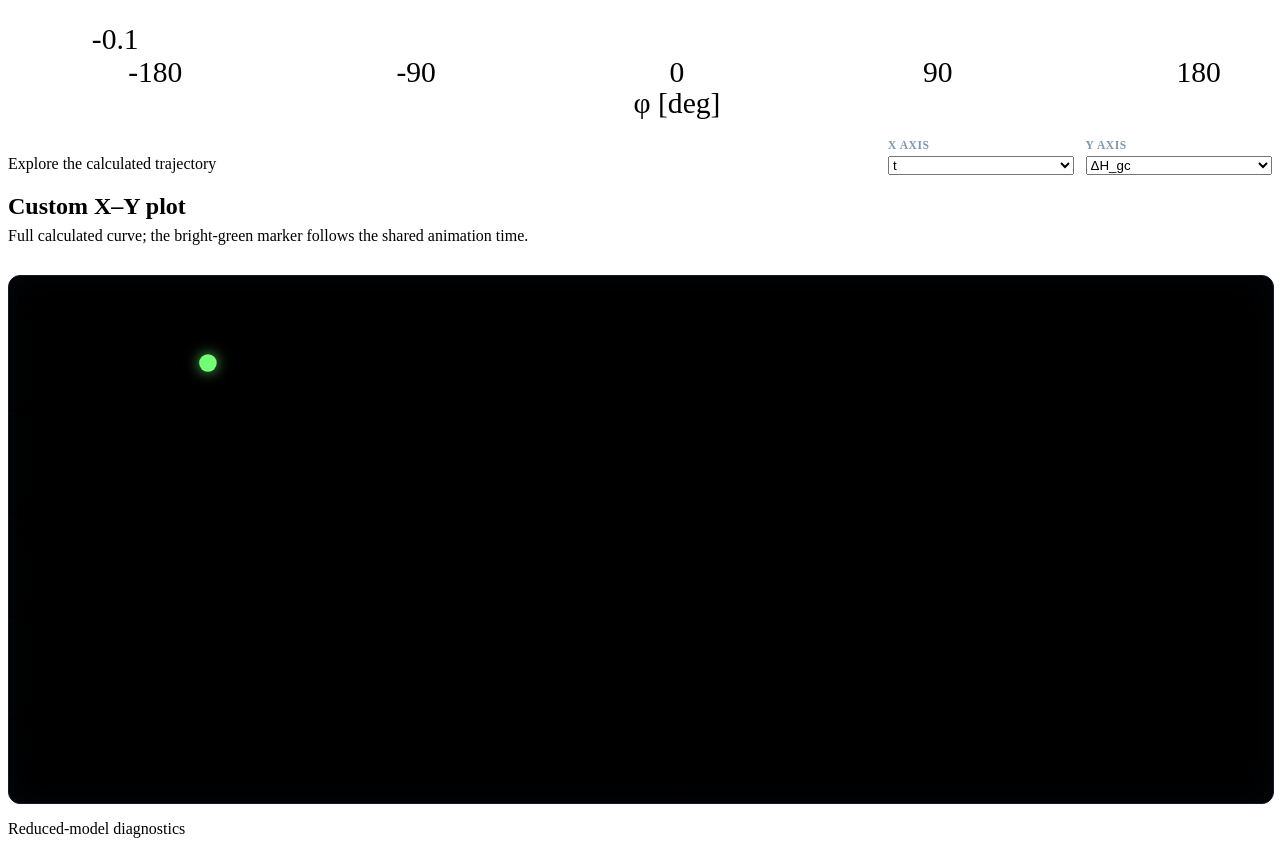
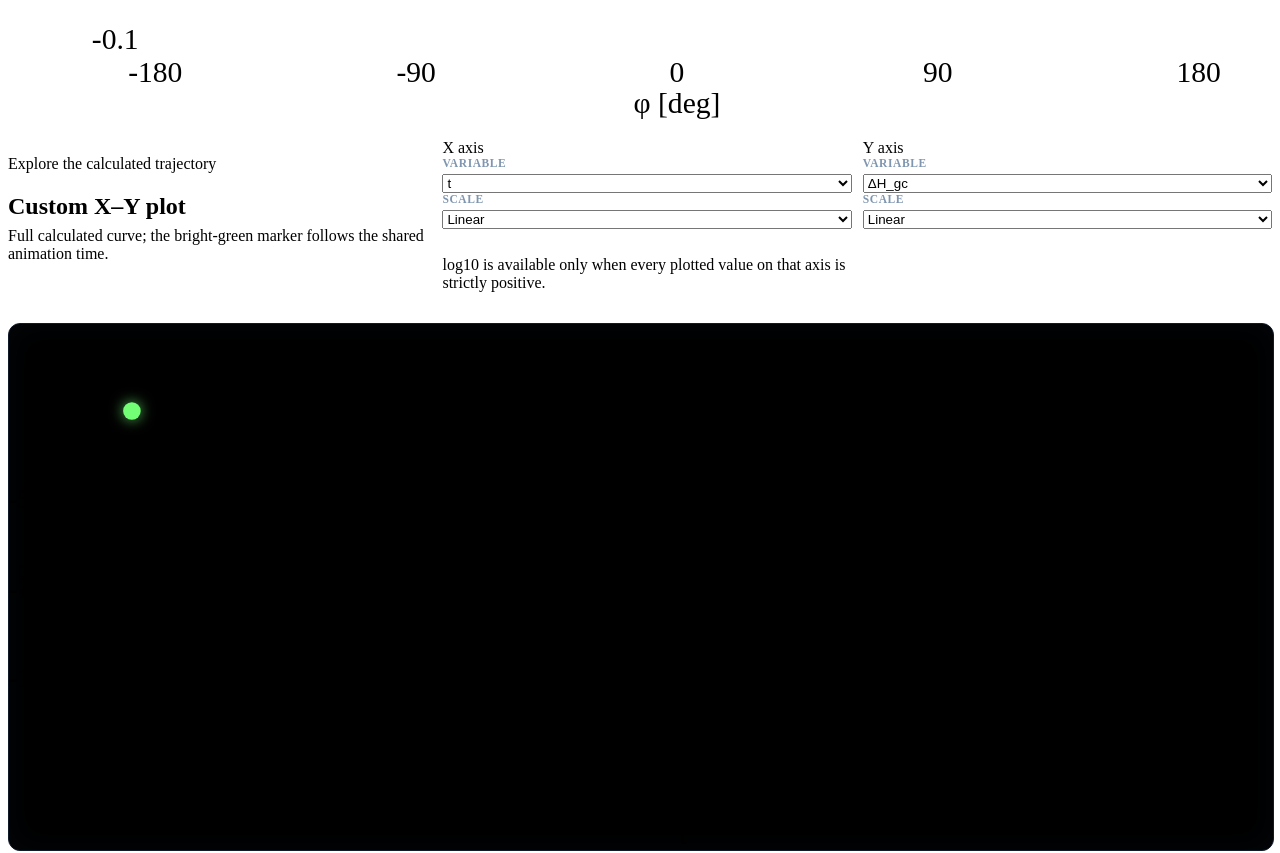
Before and after one commit to ttanigaw/cr3bp-guiding-center, a React (Vite) app: page / in a window 1280 px wide. Shown: the part 5200-6053 px from the top of the page. Built offline with nearby package versions, Linux system fonts and the light colour scheme; the HTML template or start-up script is replaced by a standard one.

Commit message:
Add anchored ticks and log scales to custom plot

```diff
--- a/src/components/CustomDiagnosticPlot.tsx
+++ b/src/components/CustomDiagnosticPlot.tsx
@@ -1,4 +1,4 @@
-import { useMemo, useState } from 'react'
+import { useEffect, useMemo, useState } from 'react'
 import { diagnosticSample, trajectoryDiagnosticData, type DiagnosticSample } from '../diagnostics/diagnosticData'
 import {
   diagnosticVariableByKey,
@@ -8,16 +8,20 @@ import {
   type DiagnosticVariableKey,
 } from '../diagnostics/diagnosticVariables'
 import type { TrajectoryPoint } from '../physics/integrator'
+import {
+  buildAxisScale,
+  formatLog10Tick,
+  isLogScaleAvailable,
+  transformAxisValue,
+  type AxisScaleMode,
+  type PlotRange,
+} from '../visualization/customPlotScale'
+import './CustomDiagnosticPlot.css'
 
 interface CustomDiagnosticPlotProps {
   trajectory: readonly TrajectoryPoint[]
   currentPoint: TrajectoryPoint
   mu: number
-}
-
-interface Range {
-  min: number
-  max: number
 }
 
 const WIDTH = 720
@@ -27,43 +31,11 @@ const INNER_WIDTH = WIDTH - MARGIN.left - MARGIN.right
 const INNER_HEIGHT = HEIGHT - MARGIN.top - MARGIN.bottom
 const MAX_RENDER_POINTS_PER_SEGMENT = 1800
 
-function autoRange(values: number[], definition: DiagnosticVariableDefinition): Range {
-  let min = Number.POSITIVE_INFINITY
-  let max = Number.NEGATIVE_INFINITY
-
-  for (const value of values) {
-    min = Math.min(min, value)
-    max = Math.max(max, value)
-  }
-
-  if (definition.referenceValue !== undefined) {
-    min = Math.min(min, definition.referenceValue)
-    max = Math.max(max, definition.referenceValue)
-  }
-
-  if (max - min < definition.minimumSpan) {
-    const center = (min + max) / 2
-    min = center - definition.minimumSpan / 2
-    max = center + definition.minimumSpan / 2
-  }
-
-  const span = max - min
-  const padding = span * 0.08
-  return { min: min - padding, max: max + padding }
-}
-
-function makeTicks(range: Range, count = 5): number[] {
-  return Array.from(
-    { length: count },
-    (_, index) => range.min + ((range.max - range.min) * index) / (count - 1),
-  )
-}
-
-function scaleX(value: number, range: Range): number {
+function scaleX(value: number, range: PlotRange): number {
   return MARGIN.left + ((value - range.min) / (range.max - range.min)) * INNER_WIDTH
 }
 
-function scaleY(value: number, range: Range): number {
+function scaleY(value: number, range: PlotRange): number {
   return MARGIN.top + (1 - (value - range.min) / (range.max - range.min)) * INNER_HEIGHT
 }
 
@@ -80,20 +52,36 @@ function pathFromSamples(
   samples: DiagnosticSample[],
   xDefinition: DiagnosticVariableDefinition,
   yDefinition: DiagnosticVariableDefinition,
-  xRange: Range,
-  yRange: Range,
+  xMode: AxisScaleMode,
+  yMode: AxisScaleMode,
+  xRange: PlotRange,
+  yRange: PlotRange,
 ): string {
   return sampledSegment(samples)
     .map((sample, index) => {
-      const x = scaleX(xDefinition.value(sample), xRange)
-      const y = scaleY(yDefinition.value(sample), yRange)
+      const xValue = transformAxisValue(xDefinition.value(sample), xMode)
+      const yValue = transformAxisValue(yDefinition.value(sample), yMode)
+      const x = scaleX(xValue, xRange)
+      const y = scaleY(yValue, yRange)
       return `${index === 0 ? 'M' : 'L'} ${x.toFixed(3)} ${y.toFixed(3)}`
     })
     .join(' ')
 }
 
-function referenceInRange(reference: number | undefined, range: Range): reference is number {
+function referenceInRange(reference: number | undefined, range: PlotRange): reference is number {
   return reference !== undefined && reference >= range.min && reference <= range.max
+}
+
+function axisLabel(definition: DiagnosticVariableDefinition, mode: AxisScaleMode): string {
+  return mode === 'log10' ? `log10(${definition.axisLabel})` : definition.axisLabel
+}
+
+function formatAxisTick(
+  value: number,
+  definition: DiagnosticVariableDefinition,
+  mode: AxisScaleMode,
+): string {
+  return mode === 'log10' ? formatLog10Tick(value) : definition.formatTick(value)
 }
 
 export default function CustomDiagnosticPlot({
@@ -103,32 +91,80 @@ export default function CustomDiagnosticPlot({
 }: CustomDiagnosticPlotProps) {
   const [xKey, setXKey] = useState<DiagnosticVariableKey>('t')
   const [yKey, setYKey] = useState<DiagnosticVariableKey>('deltaHGc')
+  const [xScaleMode, setXScaleMode] = useState<AxisScaleMode>('linear')
+  const [yScaleMode, setYScaleMode] = useState<AxisScaleMode>('linear')
 
   const samples = useMemo(() => trajectoryDiagnosticData(trajectory, mu), [trajectory, mu])
   const initialHamiltonian = samples[0].hGc
   const current = diagnosticSample(currentPoint, mu, initialHamiltonian)
   const xDefinition = diagnosticVariableByKey[xKey]
   const yDefinition = diagnosticVariableByKey[yKey]
+  const xValues = useMemo(() => samples.map(xDefinition.value), [samples, xDefinition])
+  const yValues = useMemo(() => samples.map(yDefinition.value), [samples, yDefinition])
+  const xLogAvailable = isLogScaleAvailable(xValues)
+  const yLogAvailable = isLogScaleAvailable(yValues)
+  const resolvedXScale: AxisScaleMode = xScaleMode === 'log10' && xLogAvailable ? 'log10' : 'linear'
+  const resolvedYScale: AxisScaleMode = yScaleMode === 'log10' && yLogAvailable ? 'log10' : 'linear'
 
-  const xRange = useMemo(
-    () => autoRange(samples.map(xDefinition.value), xDefinition),
-    [samples, xDefinition],
+  useEffect(() => {
+    if (xScaleMode === 'log10' && !xLogAvailable) setXScaleMode('linear')
+  }, [xScaleMode, xLogAvailable])
+
+  useEffect(() => {
+    if (yScaleMode === 'log10' && !yLogAvailable) setYScaleMode('linear')
+  }, [yScaleMode, yLogAvailable])
+
+  const xLayout = useMemo(
+    () => buildAxisScale(xValues, xDefinition.minimumSpan, xDefinition.referenceValue, resolvedXScale),
+    [xValues, xDefinition, resolvedXScale],
   )
-  const yRange = useMemo(
-    () => autoRange(samples.map(yDefinition.value), yDefinition),
-    [samples, yDefinition],
+  const yLayout = useMemo(
+    () => buildAxisScale(yValues, yDefinition.minimumSpan, yDefinition.referenceValue, resolvedYScale),
+    [yValues, yDefinition, resolvedYScale],
   )
   const paths = useMemo(
     () => splitDiagnosticSegments(samples, xKey, yKey).map((segment) =>
-      pathFromSamples(segment, xDefinition, yDefinition, xRange, yRange)),
-    [samples, xKey, yKey, xDefinition, yDefinition, xRange, yRange],
+      pathFromSamples(
+        segment,
+        xDefinition,
+        yDefinition,
+        resolvedXScale,
+        resolvedYScale,
+        xLayout.range,
+        yLayout.range,
+      )),
+    [
+      samples,
+      xKey,
+      yKey,
+      xDefinition,
+      yDefinition,
+      resolvedXScale,
+      resolvedYScale,
+      xLayout.range,
+      yLayout.range,
+    ],
   )
 
-  const xTicks = makeTicks(xRange)
-  const yTicks = makeTicks(yRange)
-  const currentX = xDefinition.value(current)
-  const currentY = yDefinition.value(current)
+  const currentX = transformAxisValue(xDefinition.value(current), resolvedXScale)
+  const currentY = transformAxisValue(yDefinition.value(current), resolvedYScale)
   const usesWrappedPhi = xDefinition.wrappedAngle === true || yDefinition.wrappedAngle === true
+  const xAxisLabel = axisLabel(xDefinition, resolvedXScale)
+  const yAxisLabel = axisLabel(yDefinition, resolvedYScale)
+
+  const handleXVariableChange = (nextKey: DiagnosticVariableKey) => {
+    const nextDefinition = diagnosticVariableByKey[nextKey]
+    const nextValues = samples.map(nextDefinition.value)
+    setXKey(nextKey)
+    if (xScaleMode === 'log10' && !isLogScaleAvailable(nextValues)) setXScaleMode('linear')
+  }
+
+  const handleYVariableChange = (nextKey: DiagnosticVariableKey) => {
+    const nextDefinition = diagnosticVariableByKey[nextKey]
+    const nextValues = samples.map(nextDefinition.value)
+    setYKey(nextKey)
+    if (yScaleMode === 'log10' && !isLogScaleAvailable(nextValues)) setYScaleMode('linear')
+  }
 
   return (
     <section className="custom-diagnostic-card" aria-labelledby="custom-plot-title">
@@ -142,12 +178,14 @@ export default function CustomDiagnosticPlot({
           </p>
         </div>
         <div className="custom-plot-controls" aria-label="Custom diagnostic plot axes">
+          <div className="custom-axis-control">
+            <span className="custom-axis-heading">X axis</span>
             <label>
-            <span>X axis</span>
+              <span>Variable</span>
               <select
                 aria-label="Custom plot X axis"
                 value={xKey}
-              onChange={(event) => setXKey(event.target.value as DiagnosticVariableKey)}
+                onChange={(event) => handleXVariableChange(event.target.value as DiagnosticVariableKey)}
               >
                 {diagnosticVariables.map((definition) => (
                   <option key={definition.key} value={definition.key}>{definition.label}</option>
@@ -155,17 +193,45 @@ export default function CustomDiagnosticPlot({
               </select>
             </label>
             <label>
-            <span>Y axis</span>
+              <span>Scale</span>
+              <select
+                aria-label="Custom plot X scale"
+                value={resolvedXScale}
+                onChange={(event) => setXScaleMode(event.target.value as AxisScaleMode)}
+              >
+                <option value="linear">Linear</option>
+                <option value="log10" disabled={!xLogAvailable}>log10</option>
+              </select>
+            </label>
+          </div>
+
+          <div className="custom-axis-control">
+            <span className="custom-axis-heading">Y axis</span>
+            <label>
+              <span>Variable</span>
               <select
                 aria-label="Custom plot Y axis"
                 value={yKey}
-              onChange={(event) => setYKey(event.target.value as DiagnosticVariableKey)}
+                onChange={(event) => handleYVariableChange(event.target.value as DiagnosticVariableKey)}
               >
                 {diagnosticVariables.map((definition) => (
                   <option key={definition.key} value={definition.key}>{definition.label}</option>
                 ))}
               </select>
             </label>
+            <label>
+              <span>Scale</span>
+              <select
+                aria-label="Custom plot Y scale"
+                value={resolvedYScale}
+                onChange={(event) => setYScaleMode(event.target.value as AxisScaleMode)}
+              >
+                <option value="linear">Linear</option>
+                <option value="log10" disabled={!yLogAvailable}>log10</option>
+              </select>
+            </label>
+          </div>
+          <p className="custom-scale-note">log10 is available only when every plotted value on that axis is strictly positive.</p>
         </div>
       </div>
 
@@ -173,50 +239,52 @@ export default function CustomDiagnosticPlot({
         className="custom-diagnostic-plot"
         viewBox={`0 0 ${WIDTH} ${HEIGHT}`}
         role="img"
-        aria-label={`Custom diagnostic plot: ${yDefinition.axisLabel} versus ${xDefinition.axisLabel}`}
+        aria-label={`Custom diagnostic plot: ${yAxisLabel} versus ${xAxisLabel}`}
         data-x-variable={xKey}
         data-y-variable={yKey}
+        data-x-scale={resolvedXScale}
+        data-y-scale={resolvedYScale}
       >
-        {xTicks.map((tick) => {
-          const x = scaleX(tick, xRange)
+        {xLayout.ticks.map((tick) => {
+          const x = scaleX(tick, xLayout.range)
           return (
             <g key={`x-${tick}`}>
               <line className="state-grid-line" x1={x} y1={MARGIN.top} x2={x} y2={MARGIN.top + INNER_HEIGHT} />
-              <text className="state-tick-label" x={x} y={HEIGHT - 23} textAnchor="middle">
-                {xDefinition.formatTick(tick)}
+              <text className="state-tick-label custom-x-tick-label" x={x} y={HEIGHT - 23} textAnchor="middle">
+                {formatAxisTick(tick, xDefinition, resolvedXScale)}
               </text>
             </g>
           )
         })}
 
-        {yTicks.map((tick) => {
-          const y = scaleY(tick, yRange)
+        {yLayout.ticks.map((tick) => {
+          const y = scaleY(tick, yLayout.range)
           return (
             <g key={`y-${tick}`}>
               <line className="state-grid-line" x1={MARGIN.left} y1={y} x2={MARGIN.left + INNER_WIDTH} y2={y} />
-              <text className="state-tick-label" x={MARGIN.left - 9} y={y + 4} textAnchor="end">
-                {yDefinition.formatTick(tick)}
+              <text className="state-tick-label custom-y-tick-label" x={MARGIN.left - 9} y={y + 4} textAnchor="end">
+                {formatAxisTick(tick, yDefinition, resolvedYScale)}
               </text>
             </g>
           )
         })}
 
-        {referenceInRange(xDefinition.referenceValue, xRange) && (
+        {referenceInRange(xLayout.transformedReference, xLayout.range) && (
           <line
             className="state-reference-line custom-reference-line"
-            x1={scaleX(xDefinition.referenceValue, xRange)}
+            x1={scaleX(xLayout.transformedReference, xLayout.range)}
             y1={MARGIN.top}
-            x2={scaleX(xDefinition.referenceValue, xRange)}
+            x2={scaleX(xLayout.transformedReference, xLayout.range)}
             y2={MARGIN.top + INNER_HEIGHT}
           />
         )}
-        {referenceInRange(yDefinition.referenceValue, yRange) && (
+        {referenceInRange(yLayout.transformedReference, yLayout.range) && (
           <line
             className="state-reference-line custom-reference-line"
             x1={MARGIN.left}
-            y1={scaleY(yDefinition.referenceValue, yRange)}
+            y1={scaleY(yLayout.transformedReference, yLayout.range)}
             x2={MARGIN.left + INNER_WIDTH}
-            y2={scaleY(yDefinition.referenceValue, yRange)}
+            y2={scaleY(yLayout.transformedReference, yLayout.range)}
           />
         )}
 
@@ -229,22 +297,22 @@ export default function CustomDiagnosticPlot({
 
         <circle
           className="custom-diagnostic-current-marker"
-          cx={scaleX(currentX, xRange)}
-          cy={scaleY(currentY, yRange)}
+          cx={scaleX(currentX, xLayout.range)}
+          cy={scaleY(currentY, yLayout.range)}
           r="5"
         />
 
-        <text className="state-axis-title" x={MARGIN.left + INNER_WIDTH / 2} y={HEIGHT - 4} textAnchor="middle">
-          {xDefinition.axisLabel}
+        <text className="state-axis-title custom-x-axis-title" x={MARGIN.left + INNER_WIDTH / 2} y={HEIGHT - 4} textAnchor="middle">
+          {xAxisLabel}
         </text>
         <text
-          className="state-axis-title"
+          className="state-axis-title custom-y-axis-title"
           x="16"
           y={MARGIN.top + INNER_HEIGHT / 2}
           textAnchor="middle"
           transform={`rotate(-90 16 ${MARGIN.top + INNER_HEIGHT / 2})`}
         >
-          {yDefinition.axisLabel}
+          {yAxisLabel}
         </text>
       </svg>
     </section>
```
Lines whose indentation alone changed are shown as unchanged.
